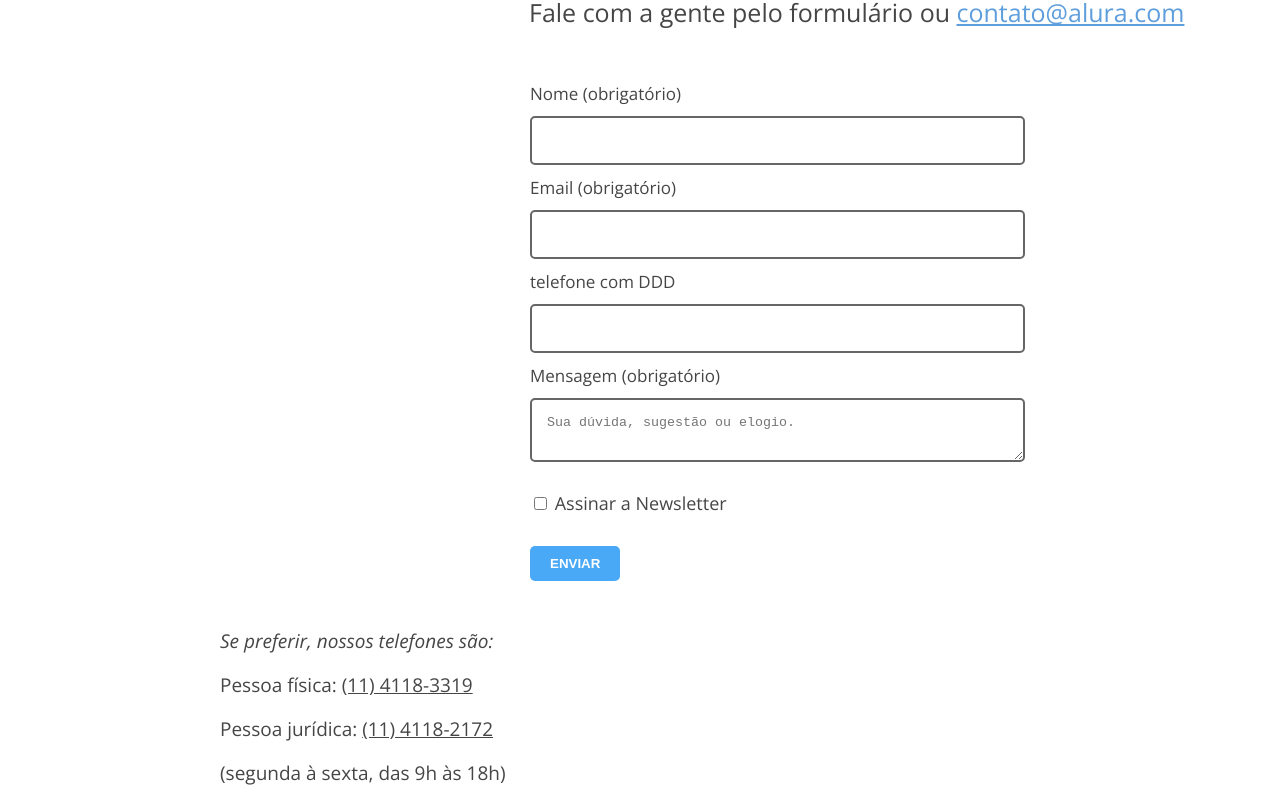
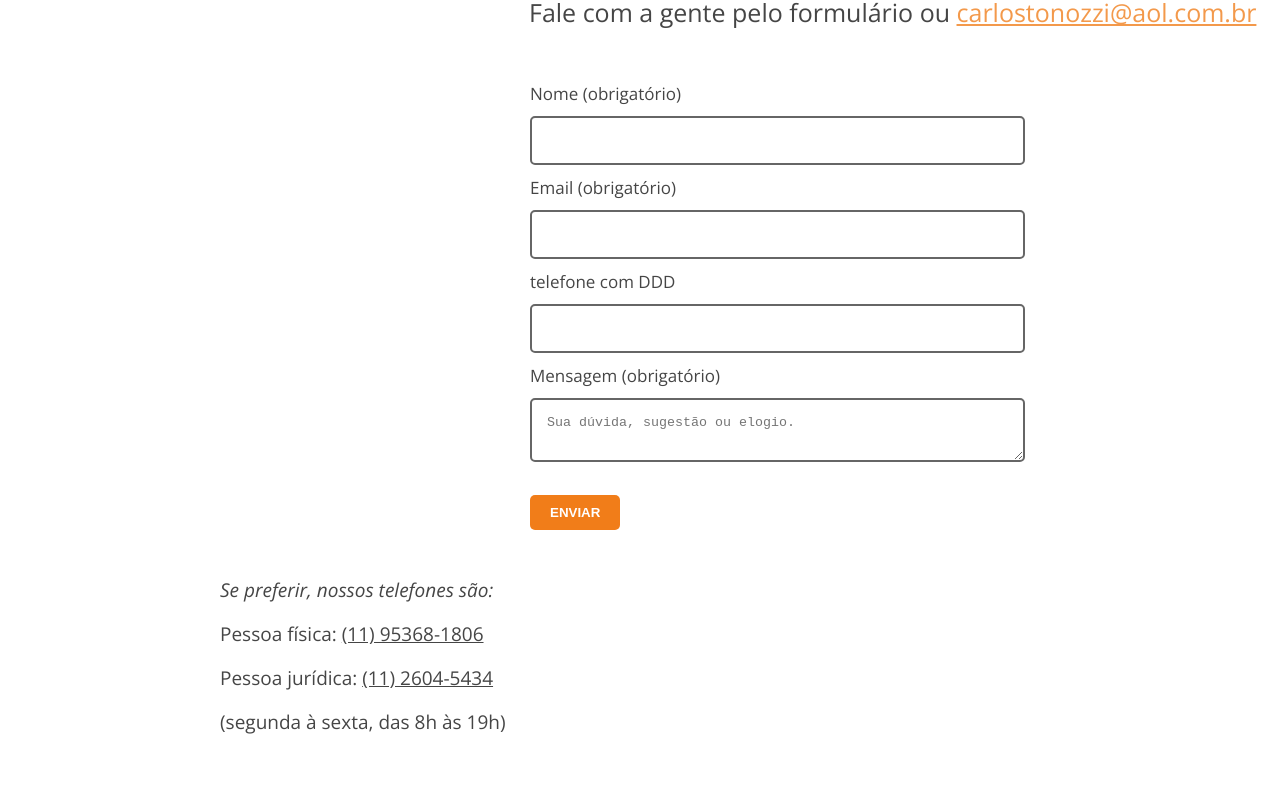
Before and after one commit to AlanisTonozzi/Tonozzi, a plain HTML site: page hello.html in a window 1280 px wide. Shown: the part 292-1100 px from the top of the page. After the commit the page ends 1049 px from the top, so only its background shows below. Drawn offline with nearby package versions, Linux system fonts and the light colour scheme.

Commit message:
terceiro commit: mudar é bom

```diff
--- a/hello.html
+++ b/hello.html
@@ -17,7 +17,7 @@
     <div class="container">
         <h2 class="h2">Crítica, sugestão ou elogio?</h2>
          <p class="p_contato">Fale com a gente pelo formulário ou
-         <a class="contato_link" href="mailto:contato@alura.com">contato@alura.com</a></p>
+         <a class="contato_link" href="mailto:carlostonozzi@aol.com.br">carlostonozzi@aol.com.br</a></p>
         <div class="div_form">
             <form class="form">
                 <label class="label_forms"> Nome (obrigatório)
@@ -33,19 +33,15 @@
                     <textarea placeholder="Sua dúvida, sugestão ou elogio." class="campos" required></textarea>
                 </label>
 
-                <label class="newsletter">
-                    <input class="input" type="checkbox">
-                    Assinar a Newsletter
-                </label>
                 <button class="botao" type="submit"> ENVIAR </button>
             </form>
         </div>
             <div class="containerDoContainer">
                 <div class="container_telefones">
                     <p class="textoTelefones" id="telefonetexto"> <i> Se preferir, nossos telefones são:</i></p>
-                    <p class="textoTelefones"> Pessoa física: <a id="telenumber" href="tel:1141183319">(11) 4118-3319</a></p>
-                    <p class="textoTelefones">Pessoa jurídica: <a id="telenumber" href="tel:1141182172">(11) 4118-2172</a></p>
-                    <p class="textoTelefones">(segunda à sexta, das 9h às 18h)</p>
+                    <p class="textoTelefones"> Pessoa física: <a id="telenumber" href="tel:11953681806">(11) 95368-1806</a></p>
+                    <p class="textoTelefones">Pessoa jurídica: <a id="telenumber" href="tel:1126045434">(11) 2604-5434</a></p>
+                    <p class="textoTelefones">(segunda à sexta, das 8h às 19h)</p>
                 </div>
             </div>
     </div>
--- a/theme.css
+++ b/theme.css
@@ -5,7 +5,7 @@
 
 }
 .header{
-    background-color: #5e9edc;
+    background-color: #f3994b;
     width: 100%;
     height: 200px;
     position: relative;
@@ -41,7 +41,7 @@
     margin-bottom: 60px
 }
 .contato_link{
-    color: #5e9edc;
+    color: #f3994b;
 }
 .form{
     width: 60%;
@@ -65,15 +65,10 @@
     margin-top: 14px;
     margin-bottom: 14px;
 }
-.newsletter{
-    color:#000000ba;
-    font-size: 18px;
-    display: block;
-    margin-top: 32px;
-    margin-bottom: 32px;
-}
+
+
 .botao{
-    background-color: #4aa9f7;
+    background-color: #f17d19;
     border: none;
     padding-top: 10px;
     padding-bottom: 10px;
```
